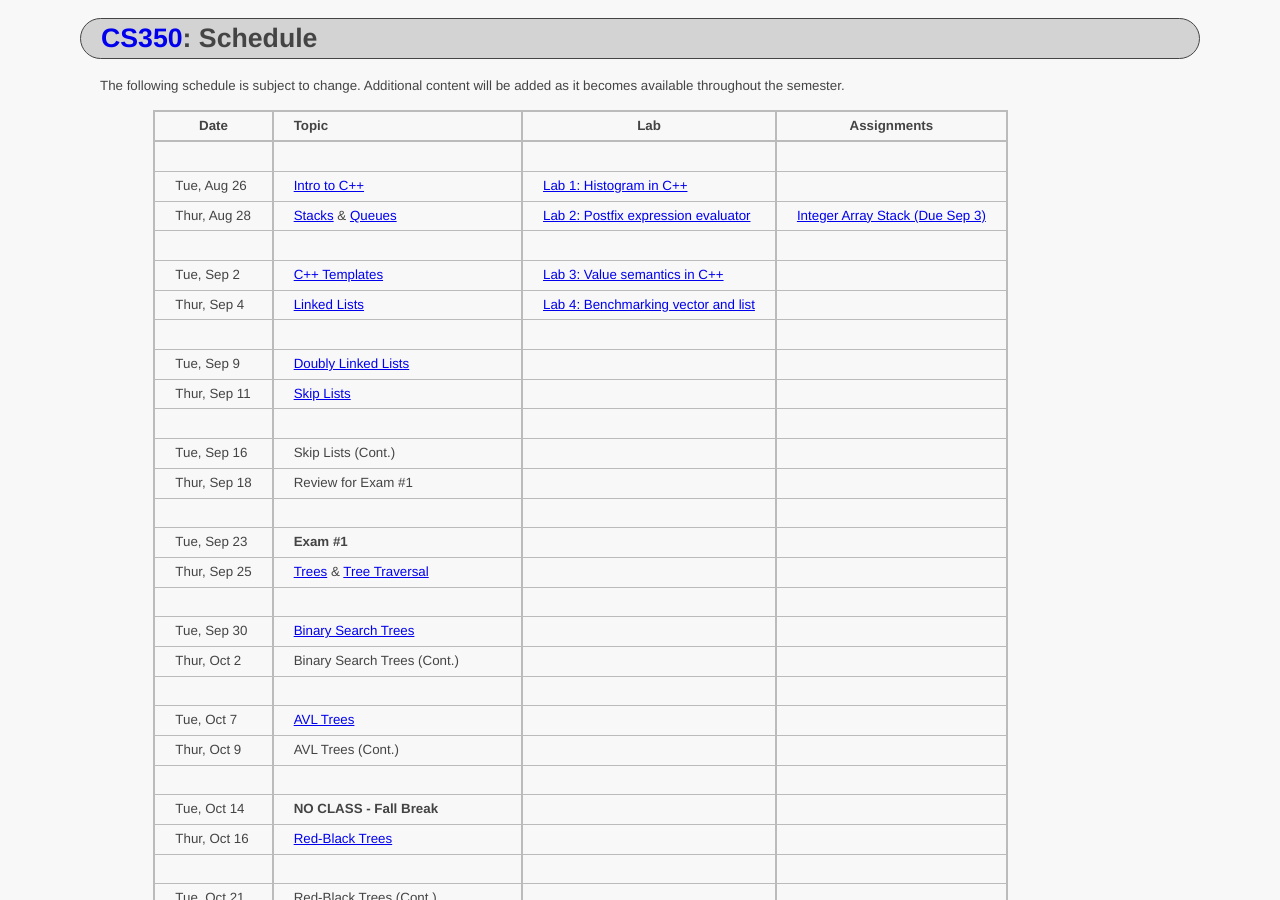
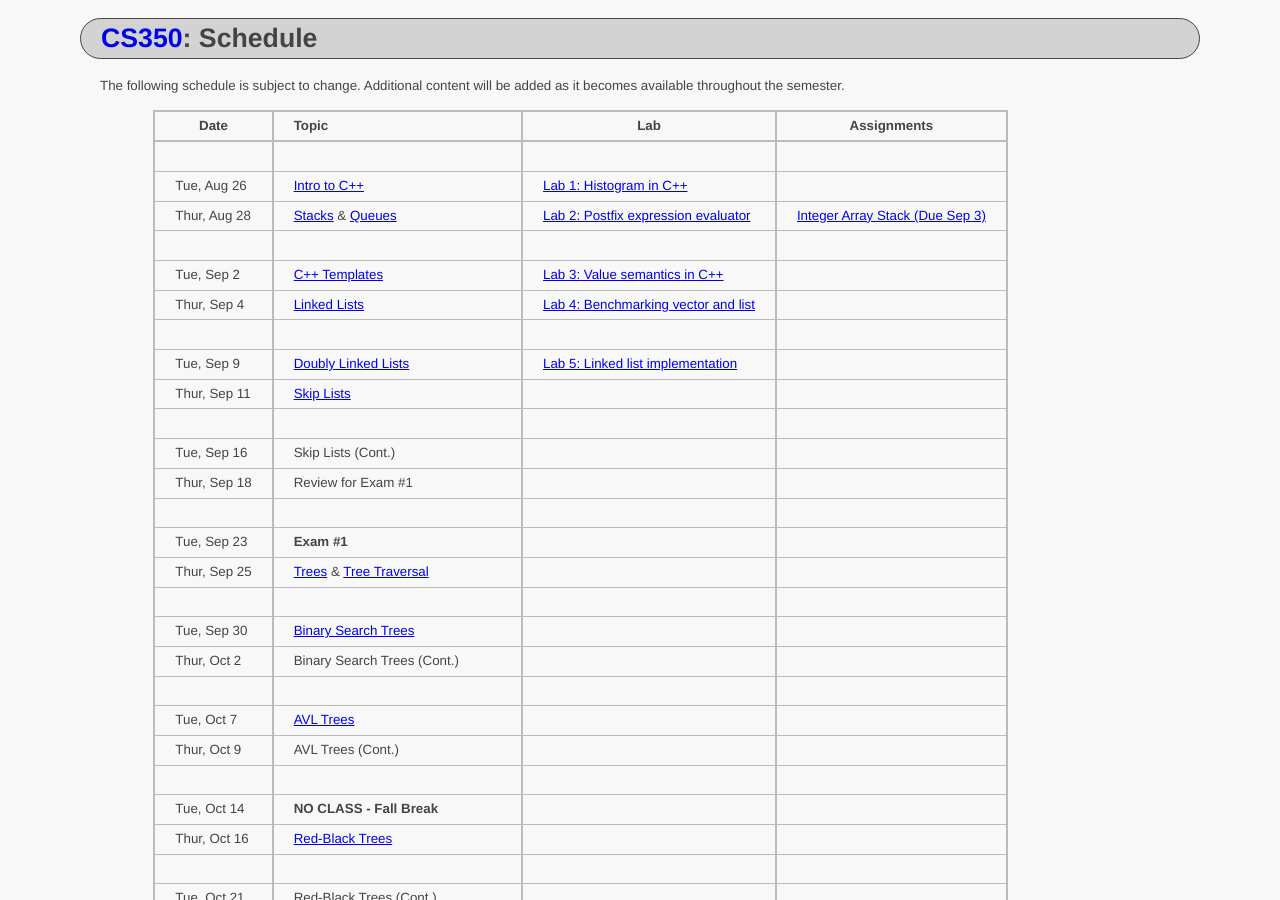
Before and after one commit to ycpcs/cs350-fall2014, a Jekyll site: the page built from schedule.md, in a window 1280 px wide and 900 px high. Built offline with Jekyll 4.4.1, drawn with Linux system fonts in a browser that asks for light colours; Markdown is read by kramdown in place of the engine named in the settings.

Commit message:
added lab05 to schedule

```diff
--- a/schedule.md
+++ b/schedule.md
@@ -17,7 +17,7 @@ Additional content will be added as it becomes available throughout the semester
 >| Tue, Sep 2     |  [C++ Templates](lectures/C++_templates.html)     |  [Lab 3: Value semantics in C++](labs/lab03.html)  |                                   |
 >| Thur, Sep 4    |  [Linked Lists](lectures/LinkedList_lecture.pdf)  |  [Lab 4: Benchmarking vector and list](labs/lab04.html)  |                                   |
 >||||
->| Tue, Sep 9     |  [Doubly Linked Lists](lectures/DoublyLinkedList_lecture.pdf)  |                                      |                                   |
+>| Tue, Sep 9     |  [Doubly Linked Lists](lectures/DoublyLinkedList_lecture.pdf)  |  [Lab 5: Linked list implementation](labs/lab05.html)  |                                   |
 >| Thur, Sep 11   |  [Skip Lists](lectures/Skip_Lists.pdf)                         |                                      |                                   |
 >||||
 >| Tue, Sep 16    |  Skip Lists (Cont.)                               |                                               |                                   |
```
